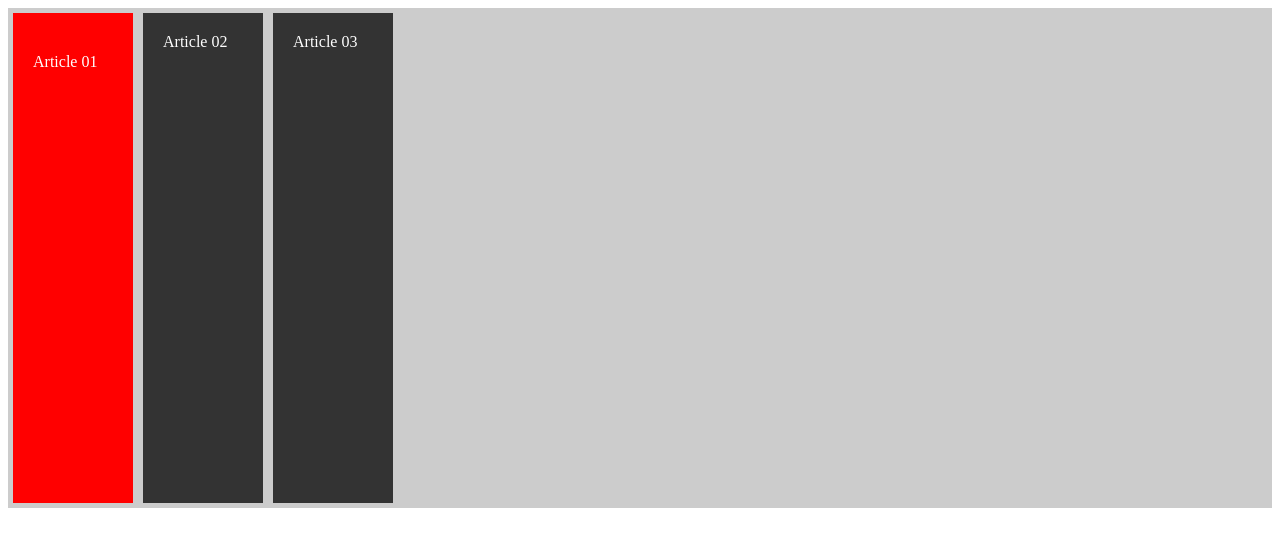
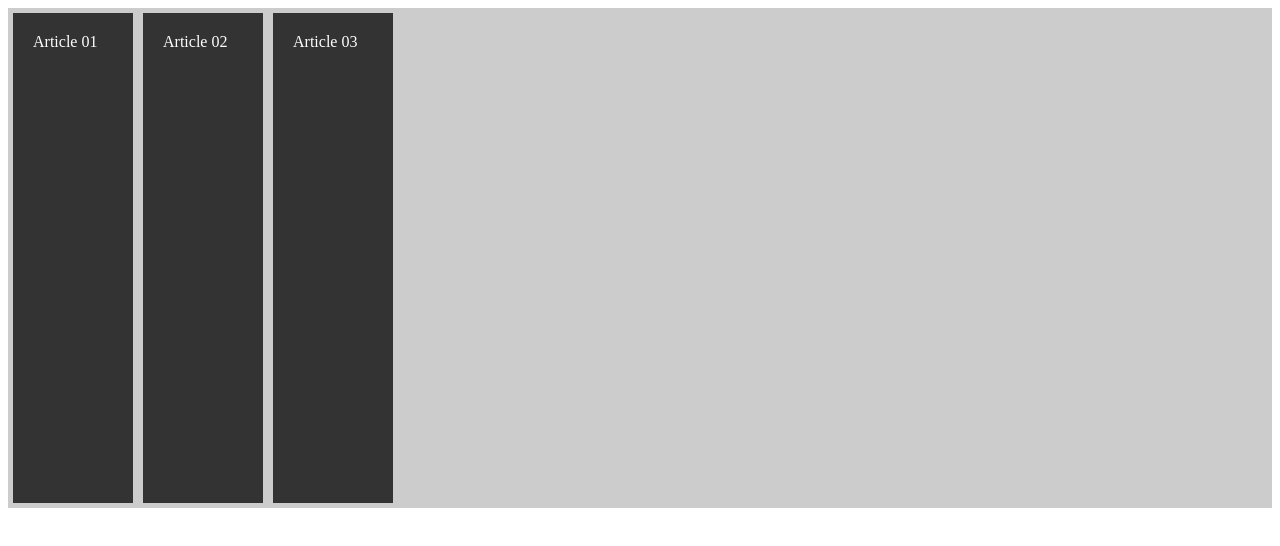
Before and after one commit to kevin-lucas/curso-flexbox, a plain HTML site: page index.html in a window 1280 px wide. Drawn offline with Linux system fonts and the light colour scheme.

Commit message:
align-items remove example

```diff
--- a/css/style.css
+++ b/css/style.css
@@ -25,8 +25,3 @@
     margin: 5px;
     width: 80px;
 }
-
-.article-01 {
-    padding-top: 40px;
-    background-color: red;
-}
```
